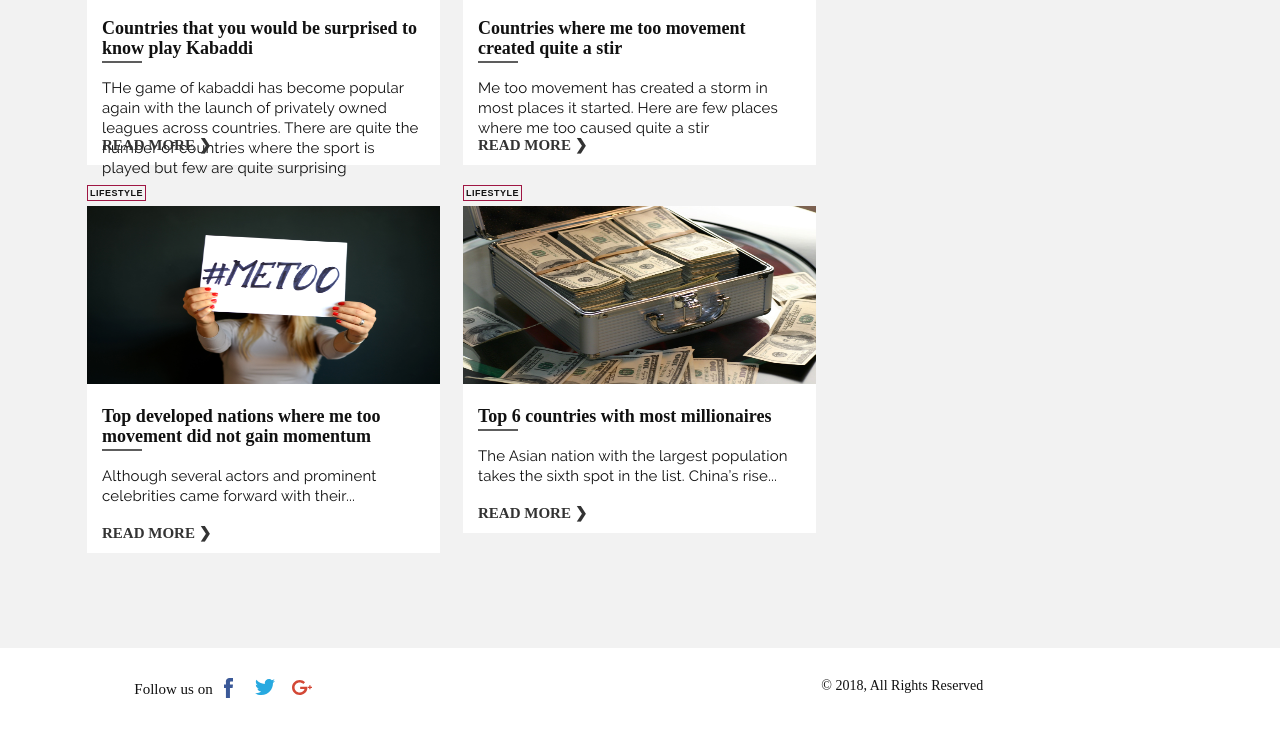
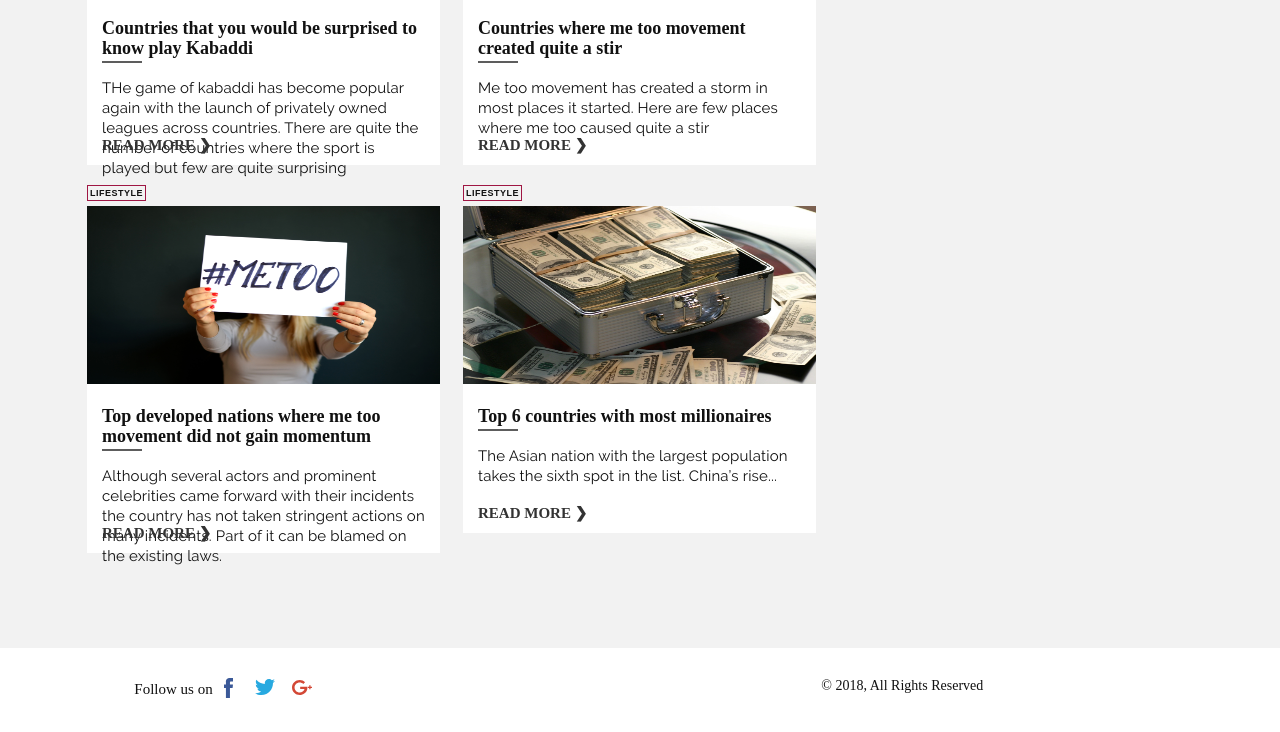
Before and after one commit to sherlifelix/blog, a Jekyll site: the page built from index.html, in a window 1280 px wide and 900 px high, scrolled down 3104 px, cut to the strip 168-900 px from the top of the window. Built offline with Jekyll 4.4.1, drawn with Linux system fonts in a browser that asks for light colours.

Commit message:
Update 2018-10-31-top-developed-nations-where-me-too-movement-did-not-gain-momentum.md

```diff
--- a/_posts/2018-10-31-top-developed-nations-where-me-too-movement-did-not-gain-momentum.md
+++ b/_posts/2018-10-31-top-developed-nations-where-me-too-movement-did-not-gain-momentum.md
@@ -7,7 +7,10 @@ published: true
 title: Top developed nations where me too movement did not gain momentum
 blog_category: LifeStyle
 keywords: meToo
-description: Although several actors and prominent celebrities came forward with their...
+description: >-
+  Although several actors and prominent celebrities came forward with their
+  incidents the country has not taken stringent actions on many incidents. Part
+  of it can be blamed on the existing laws.
 ---
 - France
 
```
